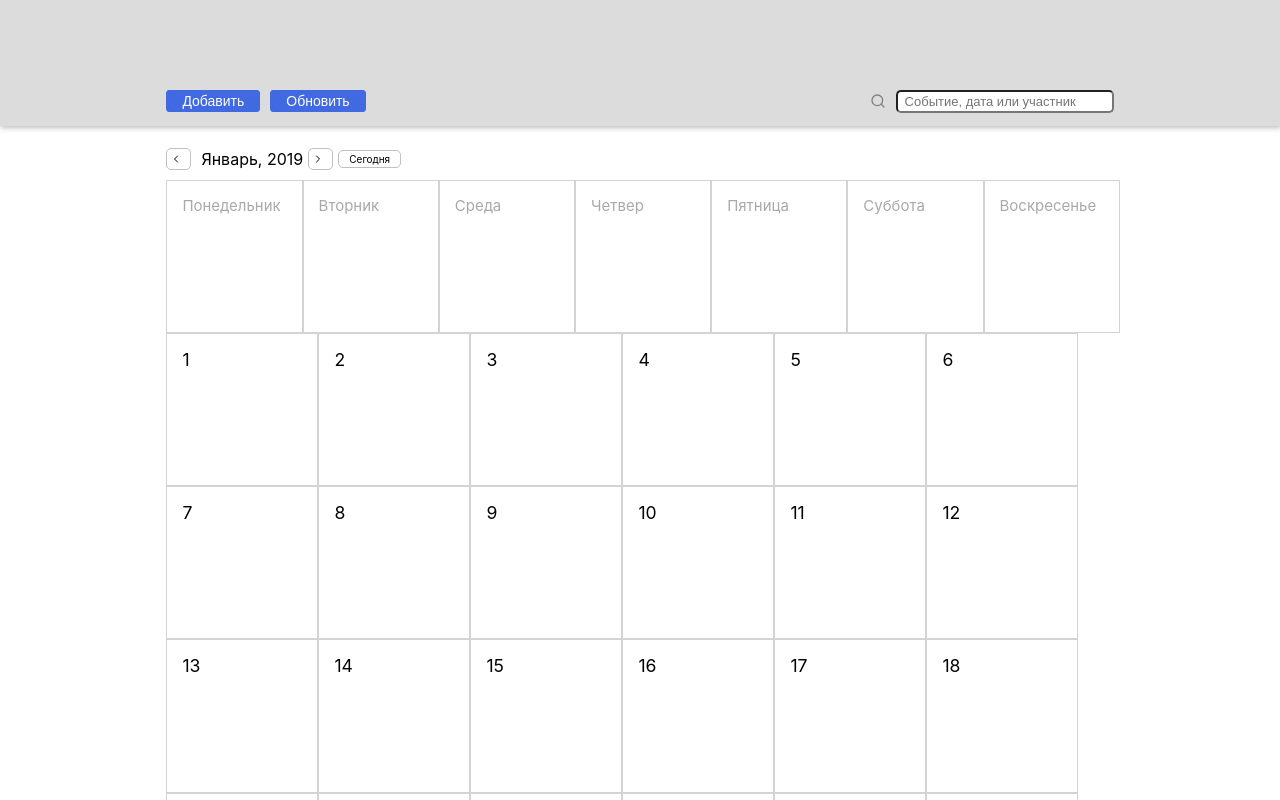
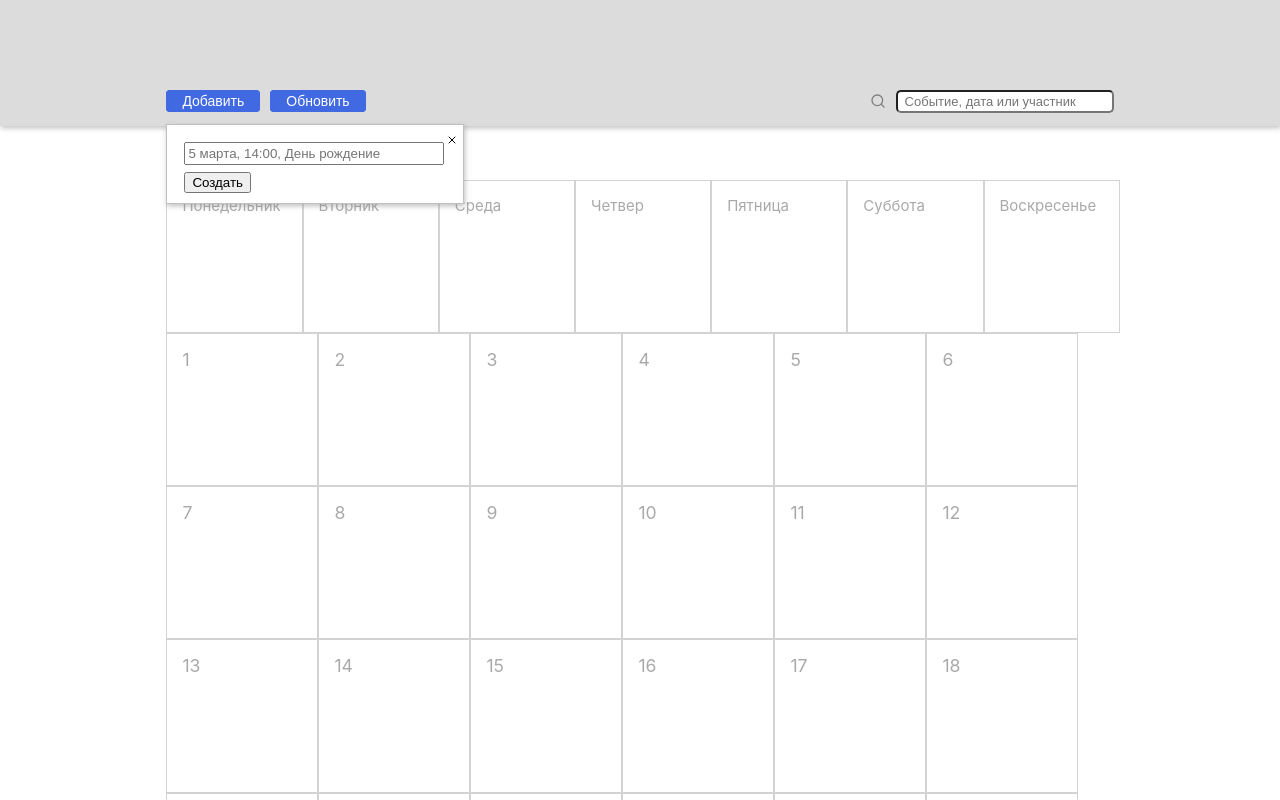
Before and after one commit to vasilyeu-pavel/calendar, a React (Create React App) app: page / in a window 1280 px wide. Both pictures are taken after a click on the button "Добавить". Shown: the top 800 px of the page. Built offline with nearby package versions, Linux system fonts and the light colour scheme.

Commit message:
add quick form

```diff
--- a/src/component/header/AddButton.js
+++ b/src/component/header/AddButton.js
@@ -1,12 +1,24 @@
 import React, { Component } from 'react';
+import AddEventForm from './AddEventForm';
 // import PropTypes from 'prop-types';
 
 
 class AddButton extends Component {
+    state = {
+      isOpen: false,
+    };
+
+    handleOpen = () => this.setState({ isOpen: !this.state.isOpen });
+
     render() {
         return (
             <div>
-                <input className='button update-button' type='button' value='Добавить'/>
+                <input className='button update-button'
+                       type='button'
+                       value='Добавить'
+                       onClick={this.handleOpen}
+                />
+                <AddEventForm handleOpen={this.handleOpen} isOpen={this.state.isOpen}/>
             </div>
         )
     }
--- /dev/null
+++ b/src/component/header/AddEventForm.js
@@ -0,0 +1,44 @@
+import React, { Component } from 'react';
+import X from "react-feather/dist/icons/x";
+// import PropTypes from 'prop-types';
+
+
+class AddEventForm extends Component {
+    state = {
+        event: ''
+    };
+
+    handleEvent = (e) => this.setState({ event: e.target.value });
+
+    submitForm = () => {
+        this.setState({ event: '' });
+        this.props.handleOpen();
+    };
+
+    render() {
+        const { event } = this.state;
+        const { isOpen, handleOpen } = this.props;
+        if (!isOpen) return null;
+
+        return (
+            <div className='add-event-form'>
+                <form onSubmit={this.submitForm}>
+                    <input className='add-event-input'
+                           type='text'
+                           value={event}
+                           onChange={this.handleEvent}
+                           placeholder='5 марта, 14:00, День рождение'
+                    />
+                    <button onClick={this.submitForm}>Создать</button>
+                </form>
+                <span className='events-modal-exit'
+                      onClick={handleOpen}
+                >
+                    <X width={12} height={12} />
+                </span>
+            </div>
+        )
+    }
+}
+
+export default AddEventForm
--- a/src/component/header/index.css
+++ b/src/component/header/index.css
@@ -44,3 +44,21 @@
     font-size: 13px;
     width: 200px;
 }
+
+.add-event-form {
+    padding: 6px;
+    position: absolute;
+    display: flex;
+    background: #FFFFFF;
+    border: 1px solid #C0C0C0;
+    top: 124px;
+    padding: 17px 27px 10px 17px;
+    z-index: 5;
+    box-shadow: 1px 2px 5px #8888;
+}
+
+.add-event-input {
+    width: 100%;
+    margin-bottom: 6px;
+    padding: 2px;
+}
--- a/src/component/main/Day.js
+++ b/src/component/main/Day.js
@@ -31,6 +31,7 @@ class Day extends Component {
     };
 
     addEvents = () => {
+        if (this.props.day.id > 31) return;
         const coords = this.getCoords(this.dayItem.current);
         this.props.setModalCoords(coords.left, coords.top);
         this.props.updateDay(this.props.day.id);
@@ -42,7 +43,7 @@ class Day extends Component {
 
         return (
             <div className='calendar-item calendar-day' style={{ height: day.height }} onClick={this.addEvents} ref={this.dayItem}>
-                <div className='calendar-day-number'>{day.day}</div>
+                <div className='calendar-day-number'>{day.day ? day.day.getDate() : null}</div>
                 <div className='calendar-day-title'>{day.events}</div>
                 <div className='calendar-day-users'>{day.users}</div>
             </div>
--- a/src/component/main/index.css
+++ b/src/component/main/index.css
@@ -79,7 +79,7 @@
     width: 250px;
     height: 280px;
     z-index: 2;
-    box-shadow: inset 0 1px 6px rgba(0,0,0,.1);
+    box-shadow: 1px 2px 5px #8888;
 }
 
 .events-modal-head {
@@ -125,3 +125,6 @@ textarea {
 .calendar-day-users {
     font-size: 12px;
 }
+.calendar-day-number {
+    color: #A9A9A9;
+}
--- a/src/helpers.js
+++ b/src/helpers.js
@@ -7,7 +7,7 @@ const createDayData = () => {
     for (let i = 0; i < dayInMonth; i++) {
         days.push({
             id: i + 1,
-            day: i + 1,
+            day: new Date(`${new Date().getFullYear()} ${new Date().getMonth() + 1} ${i + 1}`),
             events: '',
             date: '',
             users: '',
```
